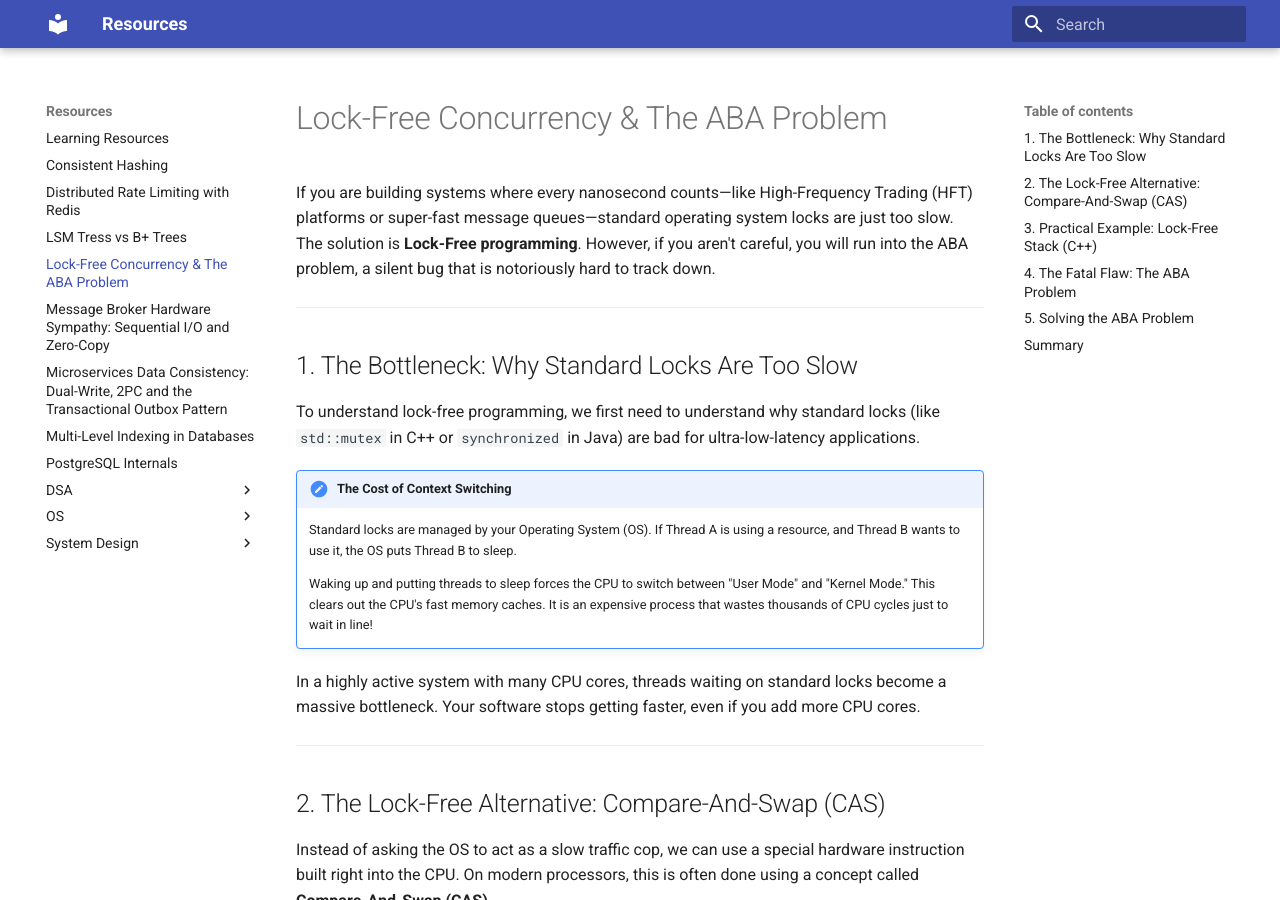
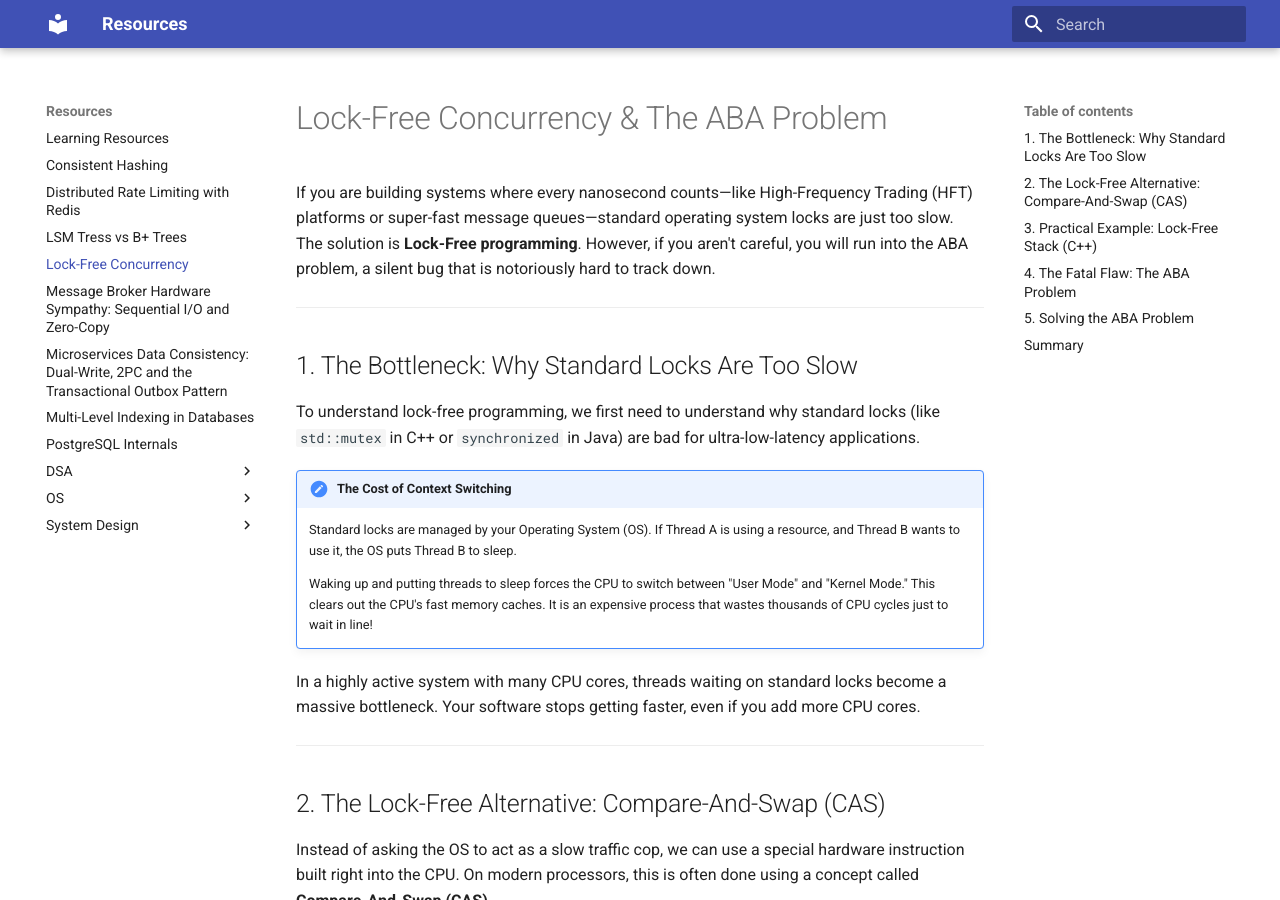
Before and after one commit to ashishpatidar123/resources, an MkDocs documentation site: the page built from docs/Lock Free Concurrency.md, in a window 1280 px wide and 900 px high. Built offline with MkDocs 1.6.1 and Material for MkDocs 9.7.7, drawn with Linux system fonts in a browser that asks for light colours; part of the change alters nothing that is shown.

```diff
--- a/docs/Lock Free Concurrency.md
+++ b/docs/Lock Free Concurrency.md
@@ -1,3 +1,7 @@
+---
+title : Lock-Free Concurrency
+---
+
 # Lock-Free Concurrency & The ABA Problem
 
 If you are building systems where every nanosecond counts—like High-Frequency Trading (HFT) platforms or super-fast message queues—standard operating system locks are just too slow. The solution is **Lock-Free programming**. However, if you aren't careful, you will run into the ABA problem, a silent bug that is notoriously hard to track down.
```
